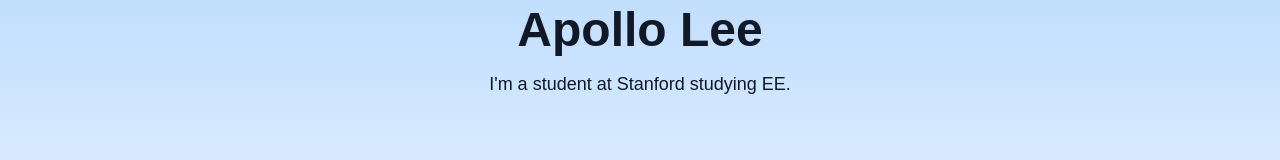
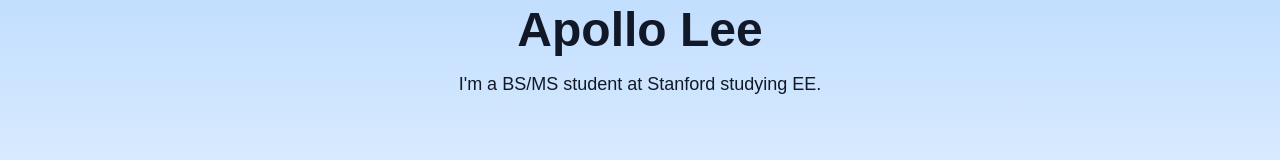
Before and after one commit to apollolee3/personal, a Next.js app: page / in a window 1280 px wide. Shown: the part 348-508 px from the top of the page. Built offline with nearby package versions, Linux system fonts and the light colour scheme.

Commit message:
Changed website description

```diff
--- a/app/page.js
+++ b/app/page.js
@@ -3,7 +3,7 @@
     <div className="flex flex-col items-center justify-center min-h-screen bg-gradient-to-b from-blue-300 to-white">
       <h1 className="text-5xl font-bold text-gray-900">Apollo Lee</h1>
       <p className="mt-4 text-lg text-gray-900">
-        I'm a student at Stanford studying EE.
+        I'm a BS/MS student at Stanford studying EE.
       </p>
     </div>
   );
```
